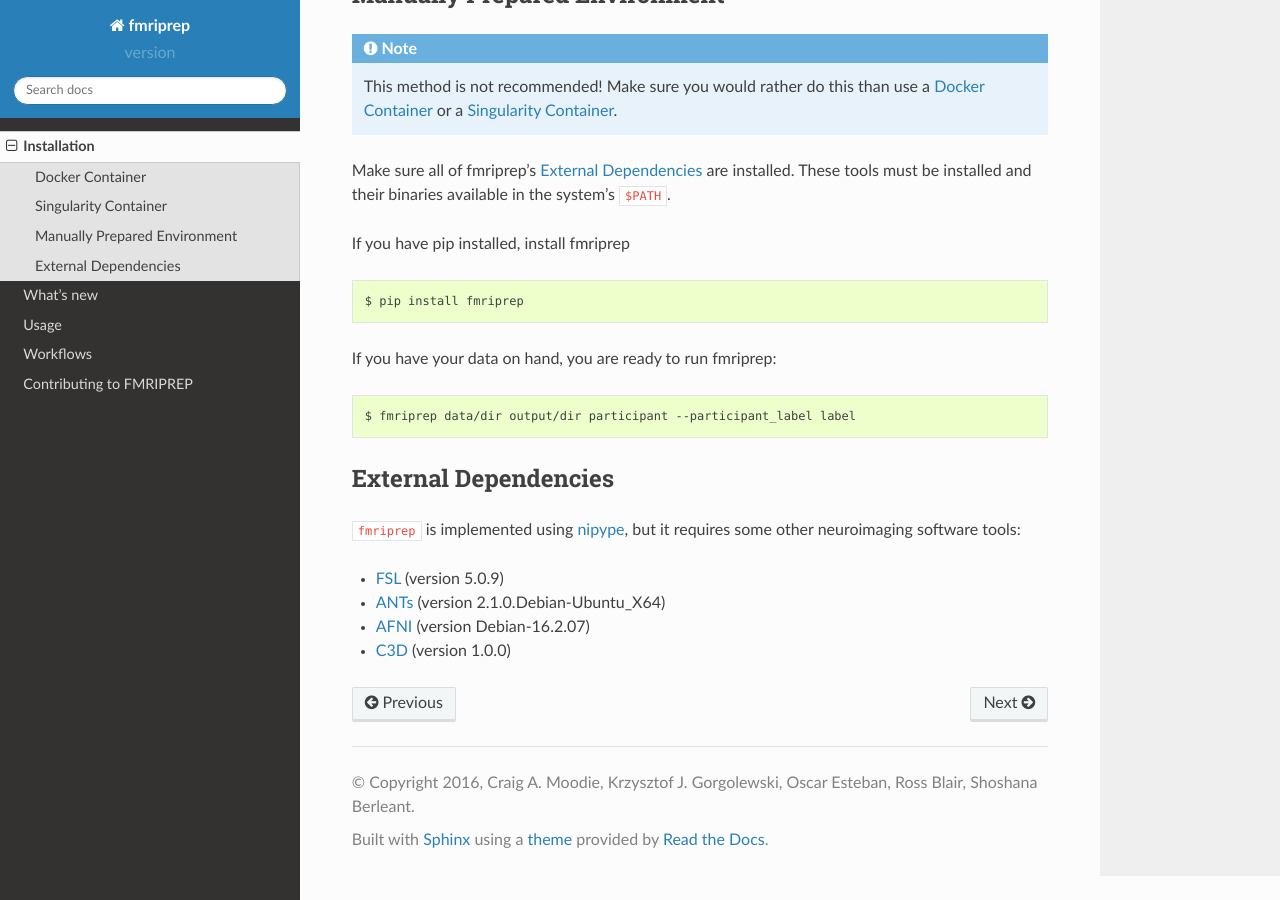
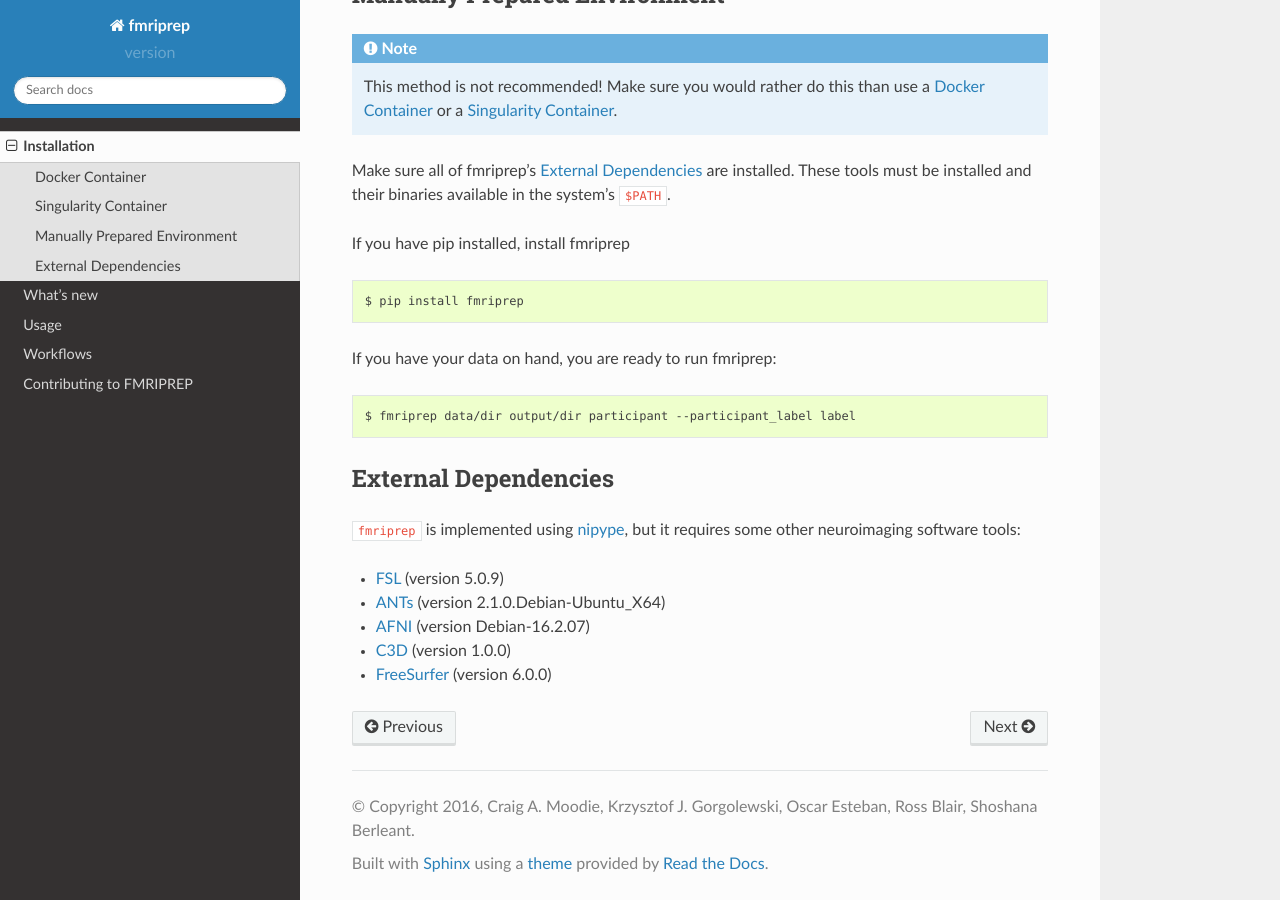
Before and after one commit to yohanchatelain/fmriprep, a Sphinx documentation site: the page built from docs/installation.rst, in a window 1280 px wide and 900 px high, scrolled down 1972 px. Built offline with Sphinx 7.4.7 and the Read the Docs theme 2.0.0, drawn with Linux system fonts in a browser that asks for light colours; the version number could not be read and is left out.

Commit message:
Added FreeSurfer to external dependencies

```diff
--- a/docs/installation.rst
+++ b/docs/installation.rst
@@ -107,3 +107,4 @@ software tools:
 - `ANTs <http://stnava.github.io/ANTs/>`_ (version 2.1.0.Debian-Ubuntu_X64)
 - `AFNI <https://afni.nimh.nih.gov/>`_ (version Debian-16.2.07)
 - `C3D <https://sourceforge.net/projects/c3d/>`_ (version 1.0.0)
+- `FreeSurfer <https://surfer.nmr.mgh.harvard.edu/>`_ (version 6.0.0)
```
